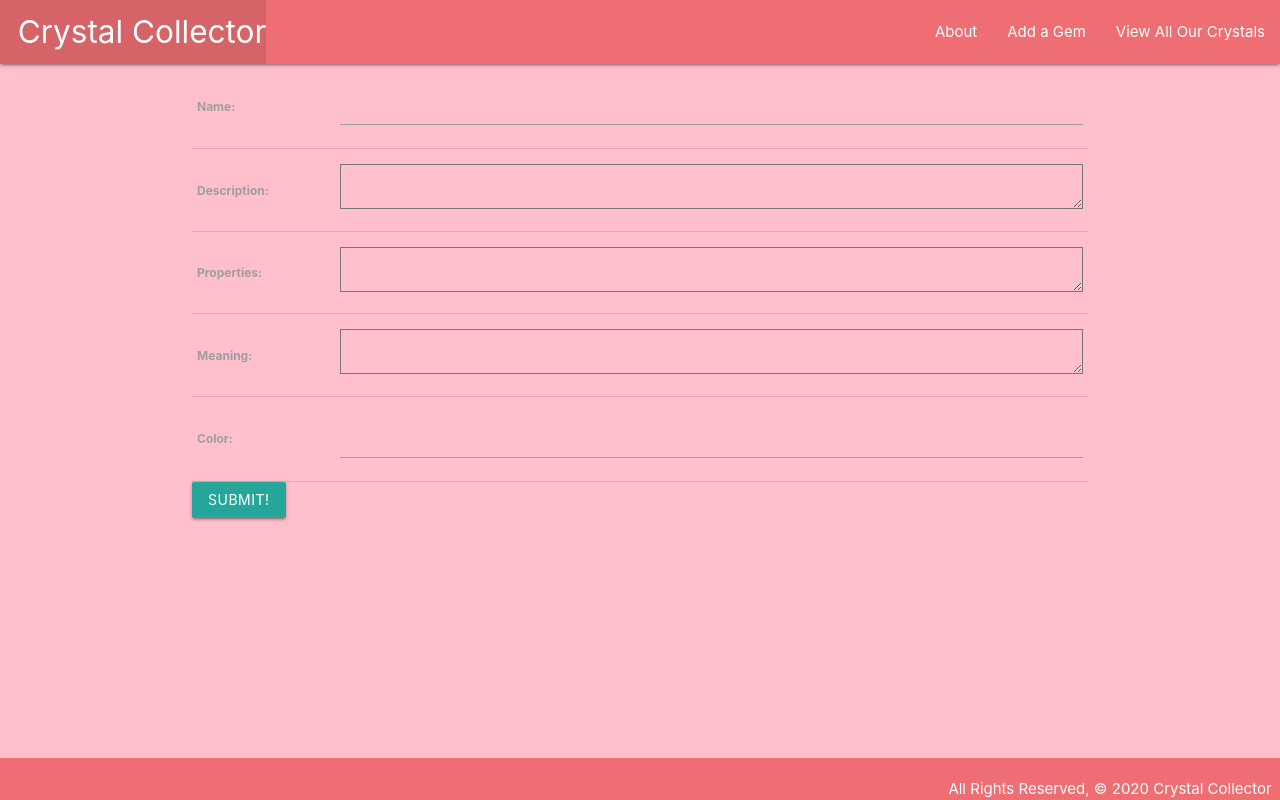
After one commit to thegiftedgirl/crystalcollector, a Django app: page /crystals/create/ in a window 1280 px wide. The commit adds this page. Run offline with Django 3.2, Linux system fonts and the light colour scheme.

Commit message:
added create crystal

```diff
--- a/main_app/models.py
+++ b/main_app/models.py
@@ -1,4 +1,5 @@
 from django.db import models
+from django.urls import reverse
 
 # Create your models here.
 class Crystal(models.Model):
@@ -7,3 +8,9 @@ class Crystal(models.Model):
     properties = models.TextField(max_length=250)
     meaning = models.TextField(max_length=250)
     color = models.CharField(max_length=100)
+
+    def __str__(self):
+        return self.name
+
+    def get_absolute_url(self):
+        return reverse('detail', kwargs={ 'crystal_id': self.id })
--- a/main_app/templates/base.html
+++ b/main_app/templates/base.html
@@ -15,11 +15,13 @@
     <nav>
       <div class="nav-wrapper">
         <ul>
-          <li><a href="/" class="left brand-logo">&nbsp;&nbsp;CatCollector</a></li>
+          <li><a href="/" class="left brand-logo">&nbsp;&nbsp;Crystal Collector</a></li>
         </ul>
         <ul class="right">
-          <li><a href="/about">About</a></li>
-          <li><a href="/crystals"> View All Our Crystals</a></li>
+          <li><a href="{% url 'about' %}">About</a></li>
+          <li><a href= "{% url 'crystals_create' %}">Add a Gem</a></li>
+          <li><a href="{% url 'index' %}"> View All Our Crystals</a></li>
+
         </ul>
       </div>
     </nav>
--- /dev/null
+++ b/main_app/templates/main_app/crystal_form.html
@@ -0,0 +1,12 @@
+{% extends 'base.html' %}
+
+{% block content %}
+
+<form action="" method="post">
+    {% csrf_token %}
+    <table>
+        {{ form.as_table }}
+    </table>
+    <input type="submit" value="Submit!" class="btn">
+</form>
+{% endblock %}
--- a/main_app/urls.py
+++ b/main_app/urls.py
@@ -7,5 +7,6 @@ urlpatterns = [
     path('about/', views.about, name='about'),
     path('crystals/', views.crystals_index, name='index'),
     path('crystals/<int:crystal_id>/', views.crystals_detail, name='detail'),
+    path('crystals/create/', views.CrystalCreate.as_view(), name='crystals_create'),
 
 ]
--- a/main_app/views.py
+++ b/main_app/views.py
@@ -1,4 +1,6 @@
 from django.shortcuts import render
+from django.views.generic.edit import CreateView
+
 from .models import Crystal
 
 
@@ -16,3 +18,8 @@ def crystals_index(request):
 def crystals_detail(request, crystal_id):
     crystal = Crystal.objects.get(id=crystal_id)
     return render(request, 'crystals/detail.html', {'crystal': crystal })
+
+
+class CrystalCreate(CreateView):
+    model = Crystal
+    fields = '__all__'
```
